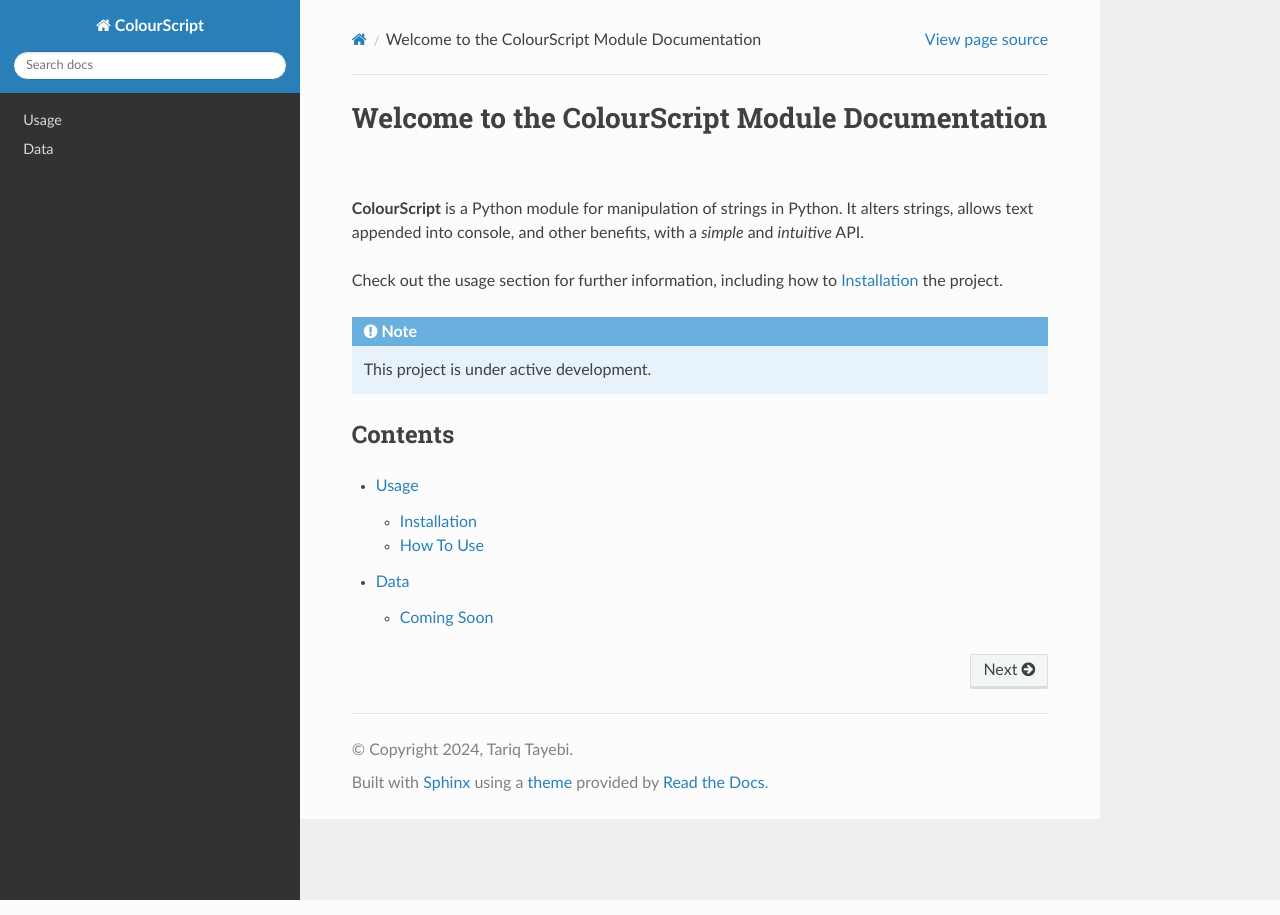
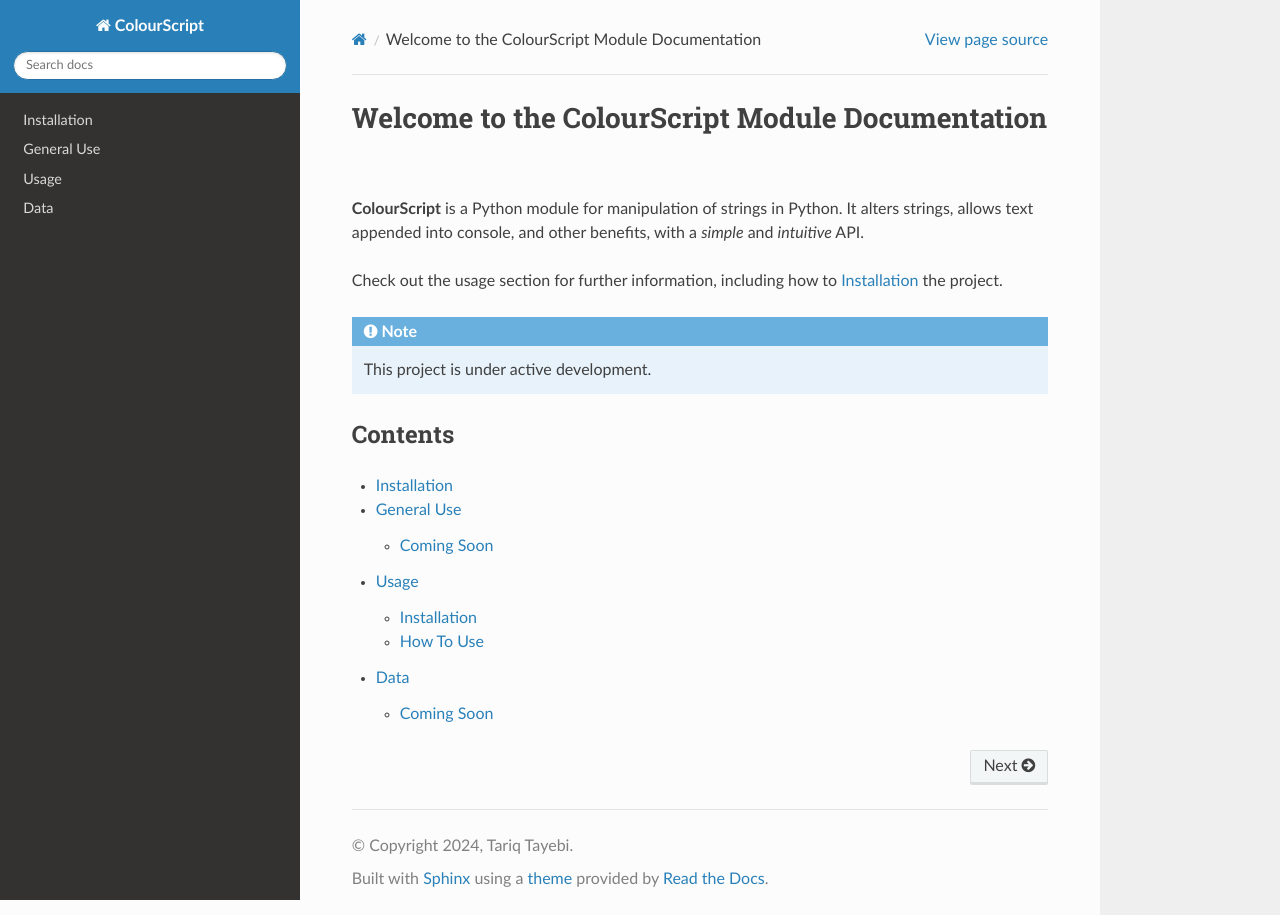
Before and after one commit to TariqTheCoder/ColourScript-Documentation, a Sphinx documentation site: the page built from docs/source/index.rst, in a window 1280 px wide. Built offline with Sphinx 7.4.7 and the Read the Docs theme 3.1.0, drawn with Linux system fonts in a browser that asks for light colours.

Commit message:
Update index.rst

```diff
--- a/docs/source/index.rst
+++ b/docs/source/index.rst
@@ -17,5 +17,7 @@
 
 .. toctree::
 
+   Installation
+   General Use
    Functions
    Data
```
